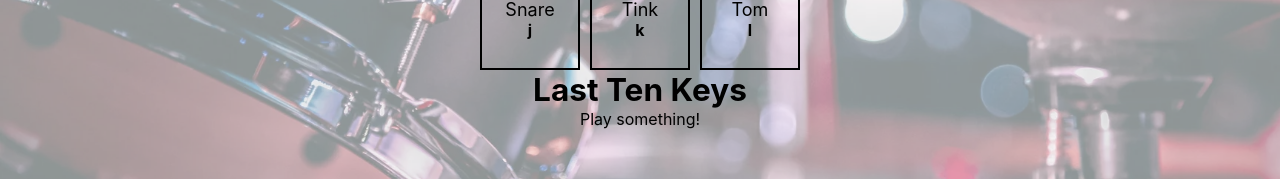
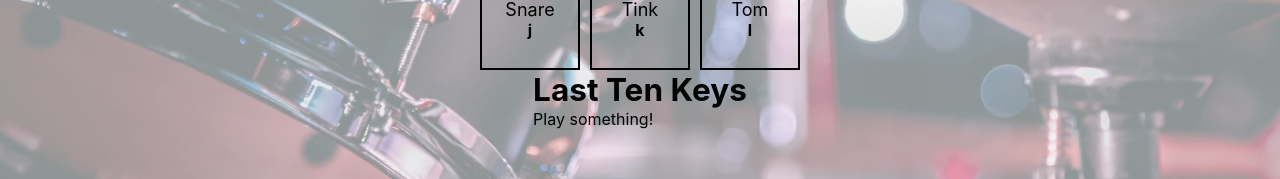
Before and after one commit to nevtay/React-Drum-Kit, a React (Create React App) app: page / in a window 1280 px wide. Shown: the part 474-653 px from the top of the page. Built offline with nearby package versions, Linux system fonts and the light colour scheme; data requests are answered from the project's data file.

Commit message:
Assign classes

```diff
--- a/src/components/KeyHistory.js
+++ b/src/components/KeyHistory.js
@@ -6,10 +6,14 @@ const KeyHistory = ({ keys = [] }) => {
     .reverse()
     .join(" > ")
   return (
-    <>
-      <h2>Last Ten Keys</h2>
-      {keys.length > 0 ? <p>{showLast10Keys}</p> : <p>Play something!</p>}
-    </>
+    <div className="key-history-group">
+      <h2 className="key-history-title">Last Ten Keys</h2>
+      {keys.length > 0 ? (
+        <p className="key-history-display">{showLast10Keys}</p>
+      ) : (
+        <p>Play something!</p>
+      )}
+    </div>
   )
 }
 
```
